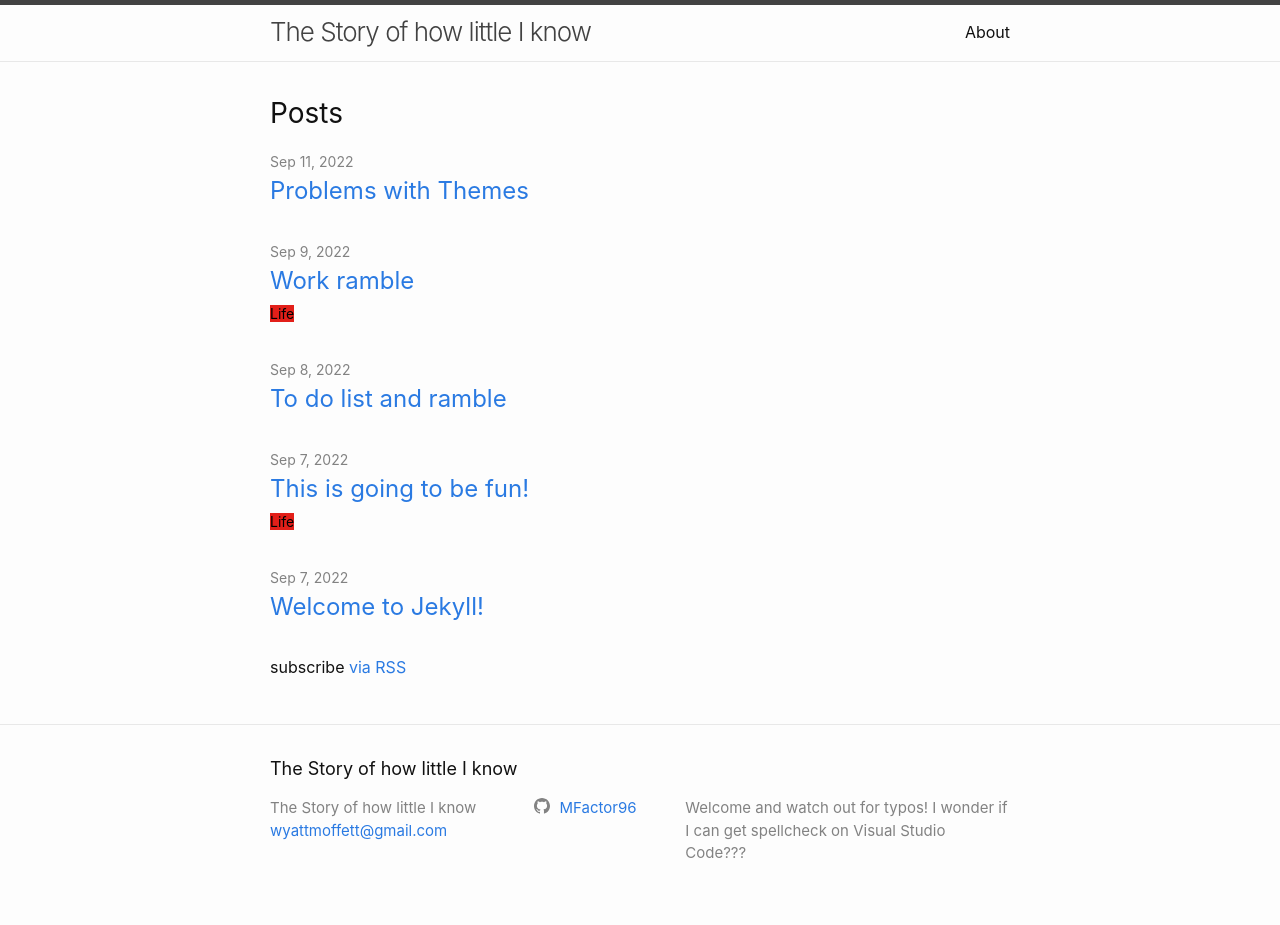
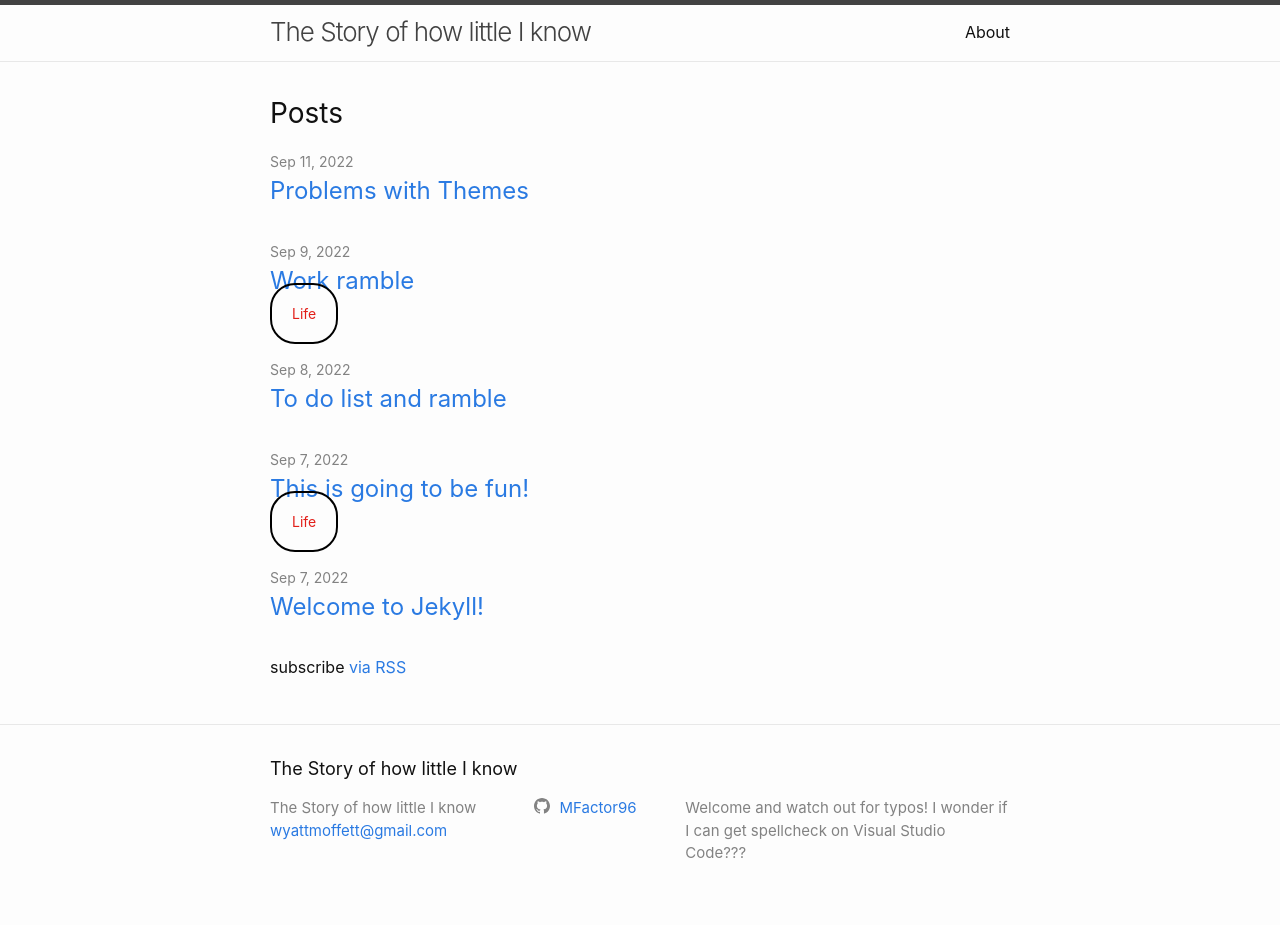
Before and after one commit to MFactor96/MFactor96.github.io, a Jekyll site: the page built from index.markdown, in a window 1280 px wide. Built offline with Jekyll 4.4.1, drawn with Linux system fonts in a browser that asks for light colours.

Commit message:
Update _layout.scss

```diff
--- a/_sass/minima/_layout.scss
+++ b/_sass/minima/_layout.scss
@@ -209,8 +209,12 @@
 
 .cat-life {
   font-size: $small-font-size;
-  color: $black;
-  background-color: $red;
+  color: $red;
+  border-radius: 25px;
+  border: 2px solid #000000;
+  padding: 20px;
+  width: 200px;
+  height: 150px;
 }
 
 
```
